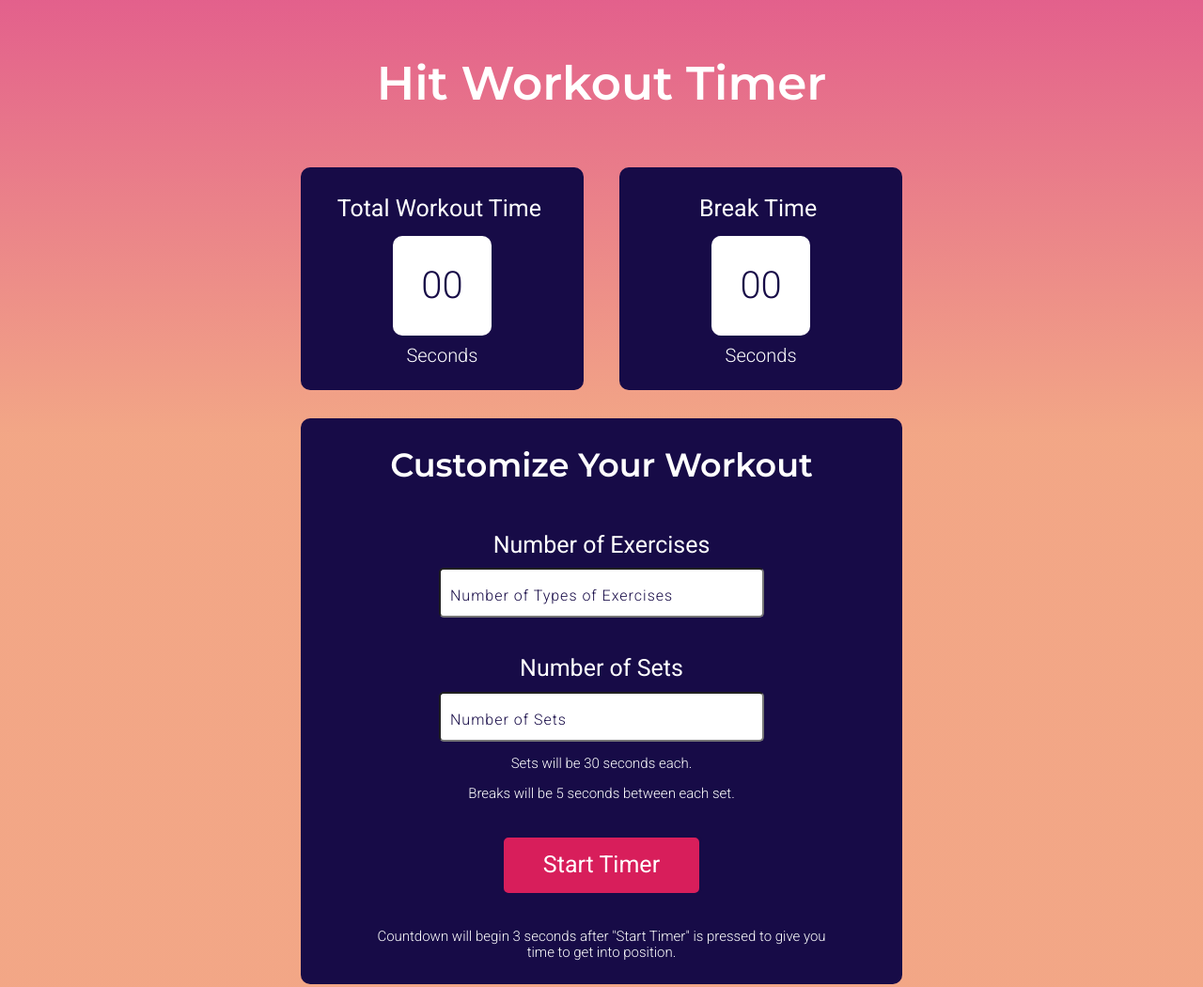
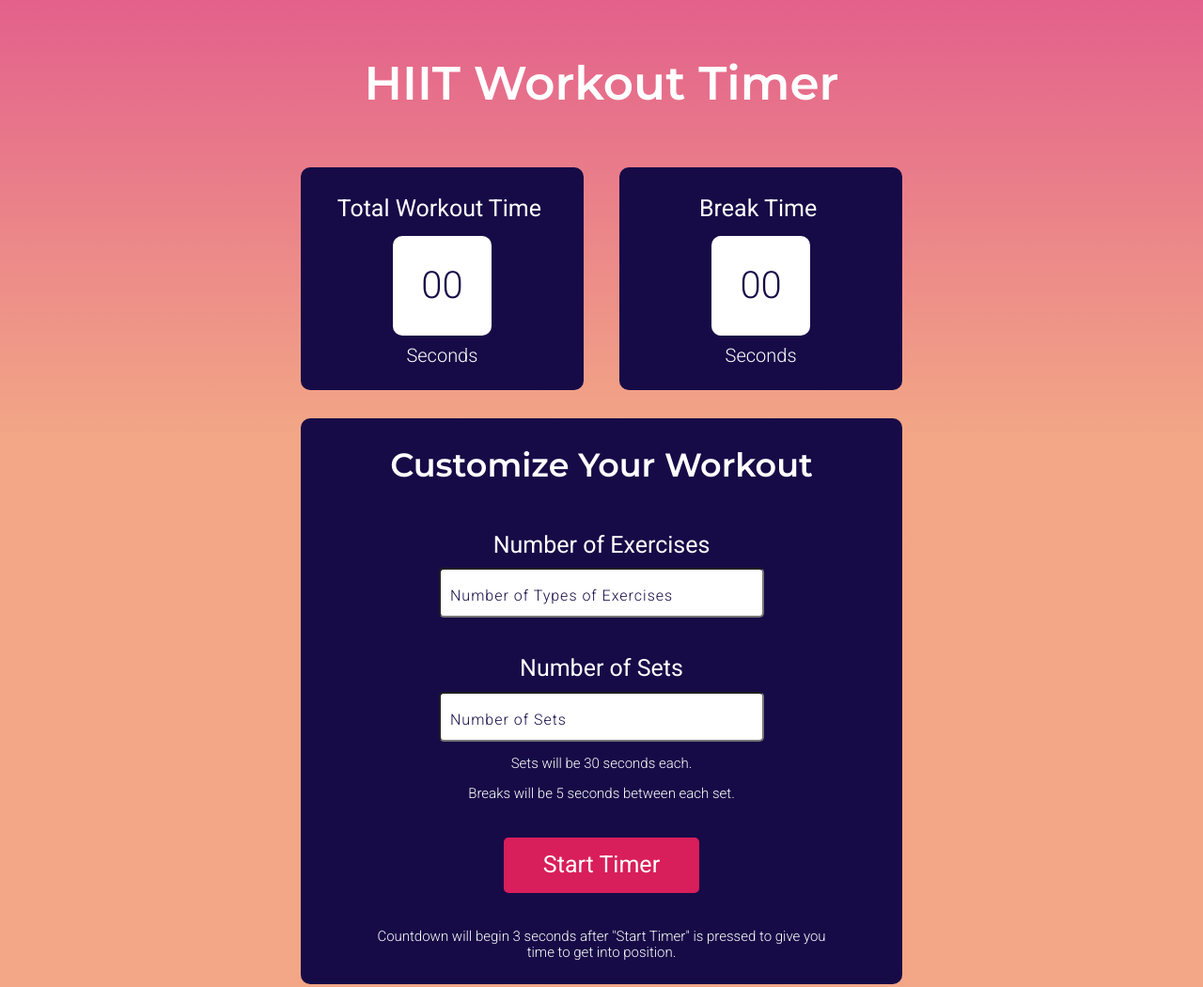
Before and after one commit to Sofia-5/hiit_workout_timer, a plain HTML site: page index.html in a window 1280 px wide. Shown: the top 1050 px of the page at 94% size. Drawn offline with nearby package versions, Linux system fonts and the light colour scheme.

Commit message:
minor edits

```diff
--- a/index.html
+++ b/index.html
@@ -9,7 +9,7 @@
     </head>
 <body>
   <header class="wrapper">
-    <h1>Hit Workout Timer</h1>
+    <h1>HIIT Workout Timer</h1>
   </header>
 
   <main>
```
